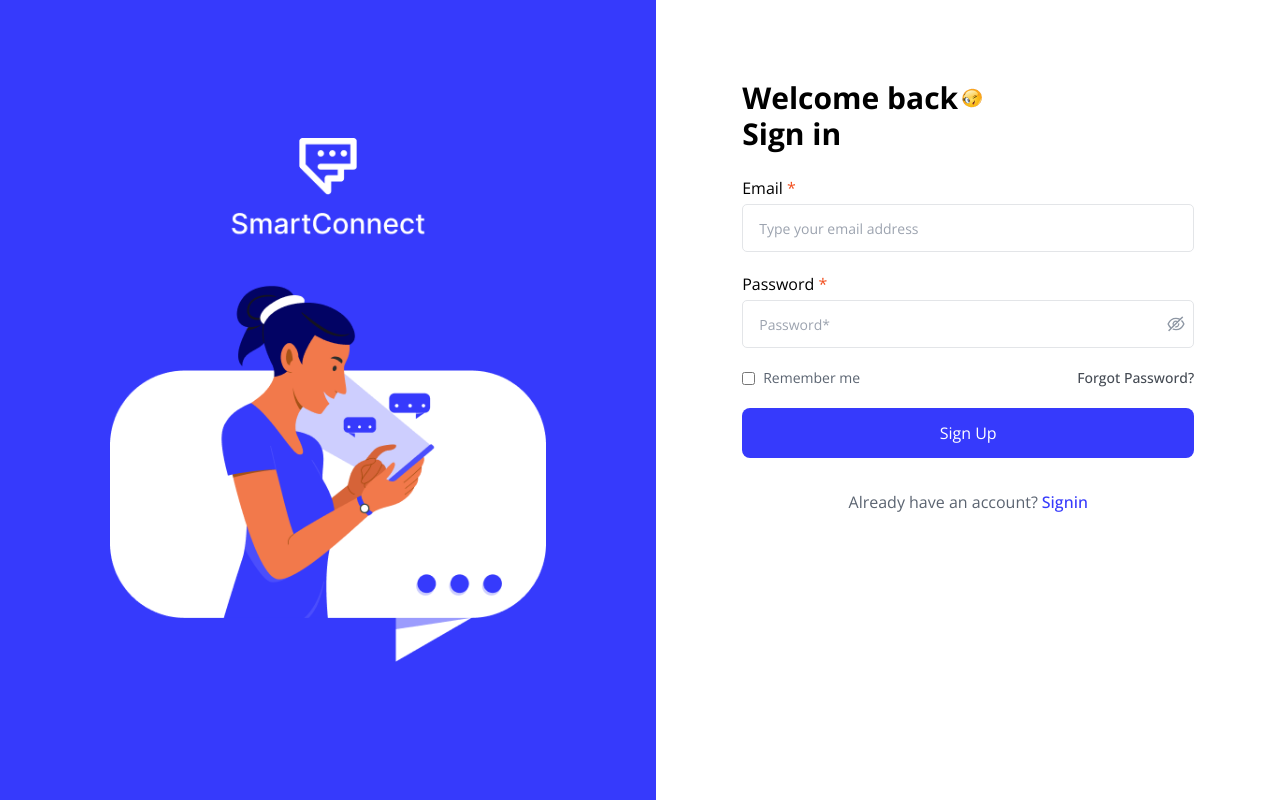
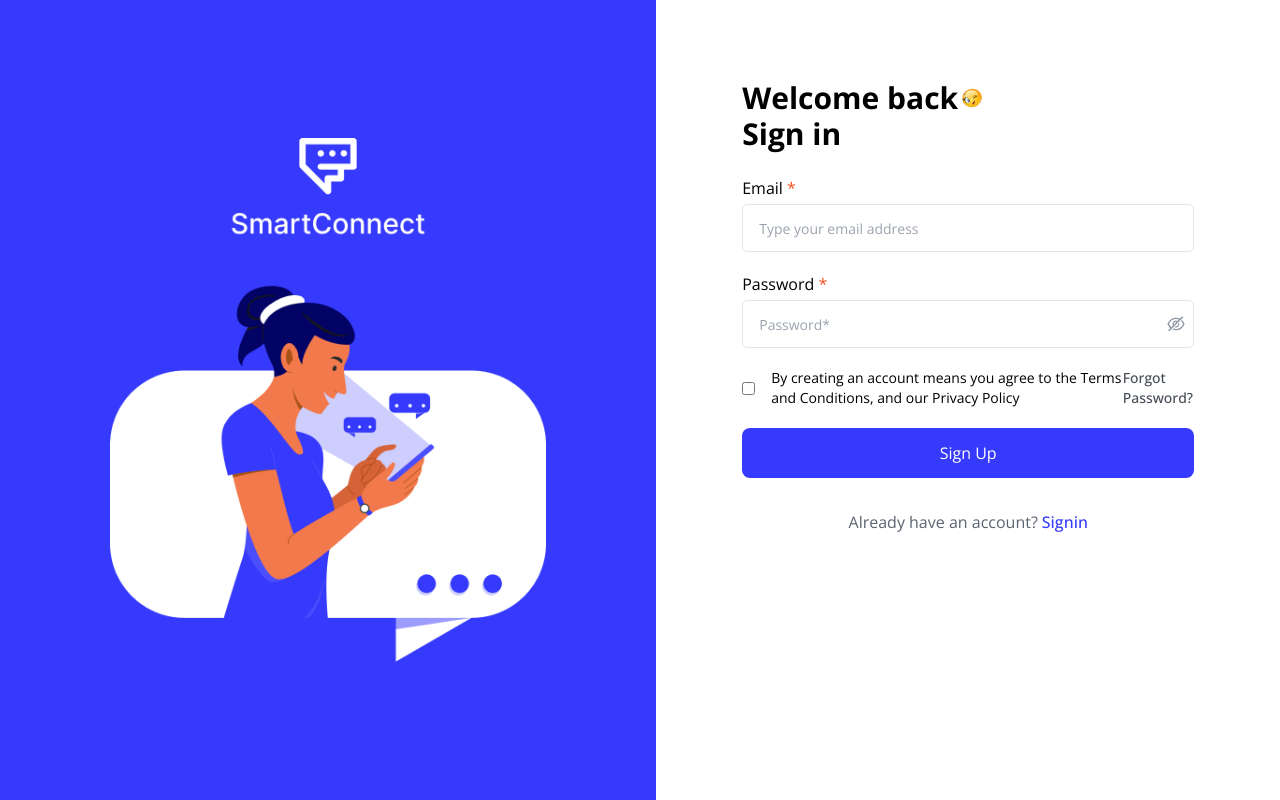
Before and after one commit to asiughuslyvesterobus/social_app, a Next.js app in the folder client/: page /register in a window 1280 px wide. Built offline with nearby package versions, Linux system fonts and the light colour scheme.

Commit message:
working on registration page

```diff
--- a/client/pages/register/index.tsx
+++ b/client/pages/register/index.tsx
@@ -166,15 +166,21 @@ const Registerpage = () => {
                 <div className="flex gap-2 items-center">
                   <input
                     type="checkbox"
-                    id="remember"
-                    name="remember"
+                    name="privacy_policy_accepted"
+                    onChange={handleChange}
+                    onBlur={handleBlur}
+                    id="privacy_policy_accepted"
                     className="p-2 md:p-[14px] bg-transparent outline-none "
                   />
                   <label
-                    htmlFor="remember"
-                    className="text-sm text-[#5B6471] cursor-pointer"
+                    htmlFor="privacy_poclicy_accepted"
+                    className={`text-sm font-normal cursor-pointer translate-x-6 tab:translate-x-2 ${
+                      errors.privacy_policy_accepted && "text-red-500"
+                    }`}
                   >
-                    Remember me
+                    {errors.privacy_policy_accepted
+                      ? errors.privacy_policy_accepted
+                      : "By creating an account means you agree to the Terms and Conditions, and our Privacy Policy"}
                   </label>
                 </div>
 
```
